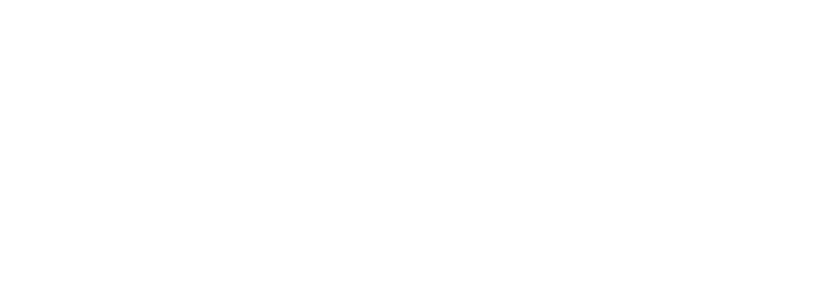
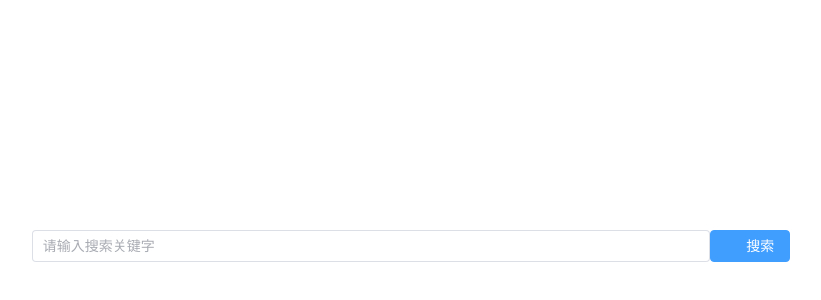
Before and after one commit to ponponon/noface, a Vue app: page /search in a window 1280 px wide. Before the commit this address had no page. Shown: the part 162-462 px from the top of the page, without its empty margins (229-1050 px from the left). Built offline with nearby package versions, Linux system fonts and the light colour scheme.

Commit message:
feature: 实现一个文本搜索框

```diff
--- a/src/router/index.js
+++ b/src/router/index.js
@@ -3,6 +3,8 @@
 import About from "@/views/About.vue";
 import ListMeta from "@/views/ListMeta.vue";
 import UploadSample from "@/views/UploadSample.vue";
+import Search from "@/views/Search.vue";
+import TextSearch from "@/views/TextSearch.vue";
 
 const routes = [
   {
@@ -24,7 +26,17 @@
     path: "/upload_sample",
     name: "UploadSample",
     component: UploadSample,
-  }
+  },
+  {
+    path: "/search",
+    name: "Search",
+    component: Search,
+  },
+  {
+    path: "/text_search",
+    name: "TextSearch",
+    component: TextSearch,
+  },
 ];
 
 const router = createRouter({
--- a/src/views/Home.vue
+++ b/src/views/Home.vue
@@ -8,6 +8,8 @@
       <button @click="$router.push({ name: 'UploadSample' })">
         上传样本进行比对
       </button>
+      <button @click="$router.push({ name: 'Search' })">搜索</button>
+      <button @click="$router.push({ name: 'TextSearch' })">文本搜索</button>
     </nav>
   </div>
 </template>
--- /dev/null
+++ b/src/views/Search.vue
@@ -0,0 +1,34 @@
+<template>
+    <div class="search-box">
+      <el-input v-model="keyword" placeholder="请输入搜索关键字"></el-input>
+      <el-button type="primary" icon="el-icon-search" @click="search">搜索</el-button>
+    </div>
+  </template>
+
+  <script>
+  import { ref } from 'vue';
+
+  export default {
+    name: 'SearchBox',
+    setup() {
+      const keyword = ref('');
+
+      const search = () => {
+        console.log('search keyword:', keyword.value);
+        // 进行搜索操作
+      };
+
+      return { keyword, search };
+    },
+  };
+  </script>
+
+  <style>
+  .search-box {
+    display: flex;
+    justify-content: center;
+    align-items: center;
+    height: 100vh;
+    padding: 0 20%;
+  }
+  </style>
--- /dev/null
+++ b/src/views/TextSearch.vue
@@ -0,0 +1,34 @@
+<template>
+    <div class="search-box">
+      <el-input v-model="keyword" placeholder="请输入搜索关键字"></el-input>
+      <el-button type="primary" icon="el-icon-search" @click="search">搜索</el-button>
+    </div>
+  </template>
+
+  <script>
+  import { ref } from 'vue';
+
+  export default {
+    name: 'SearchBox',
+    setup() {
+      const keyword = ref('');
+
+      const search = () => {
+        console.log('search keyword:', keyword.value);
+        // 进行搜索操作
+      };
+
+      return { keyword, search };
+    },
+  };
+  </script>
+
+  <style>
+  .search-box {
+    display: flex;
+    justify-content: center;
+    align-items: center;
+    height: 100vh;
+    padding: 0 20%;
+  }
+  </style>
```
Also changed, not shown: components.d.ts (+8 -0 lines).
